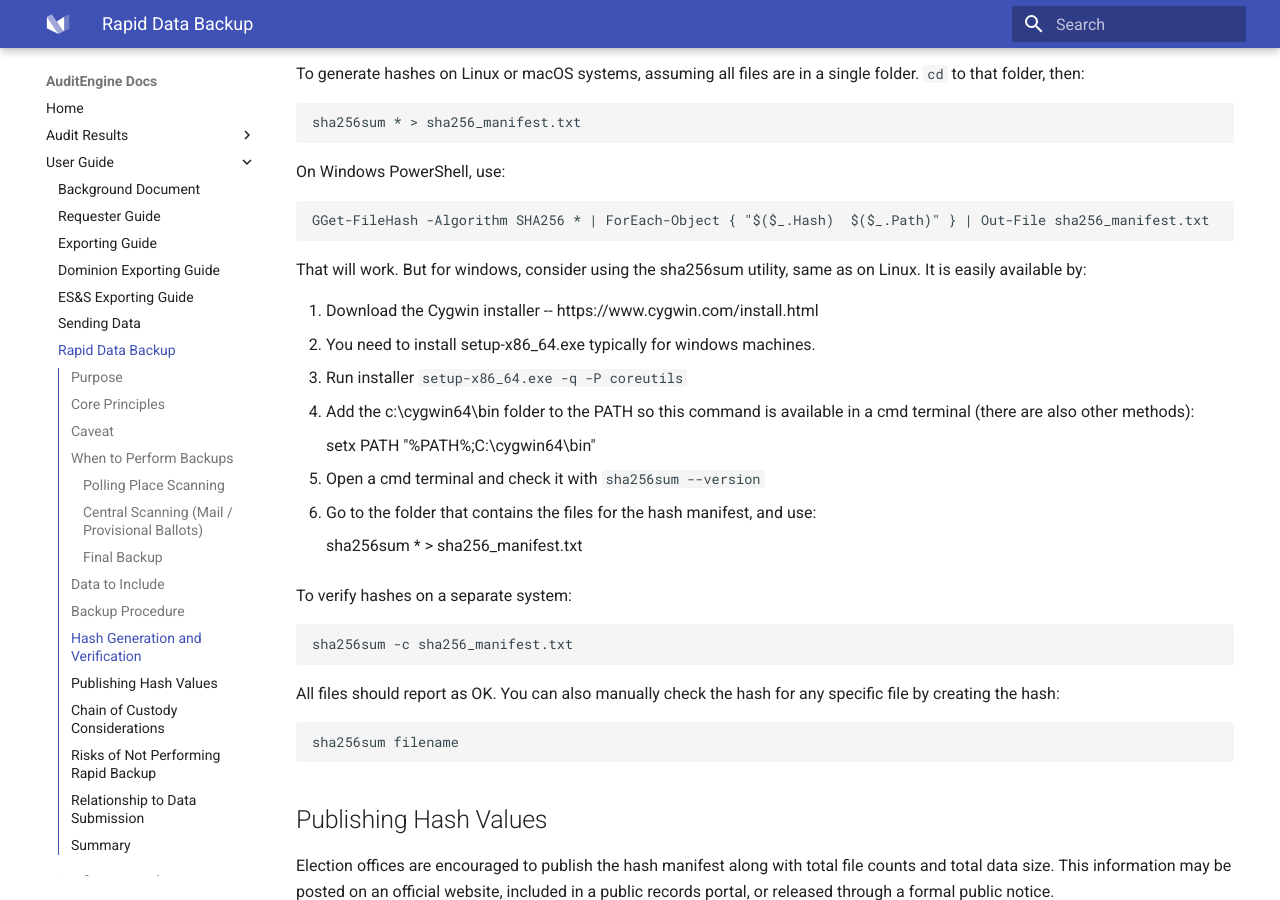
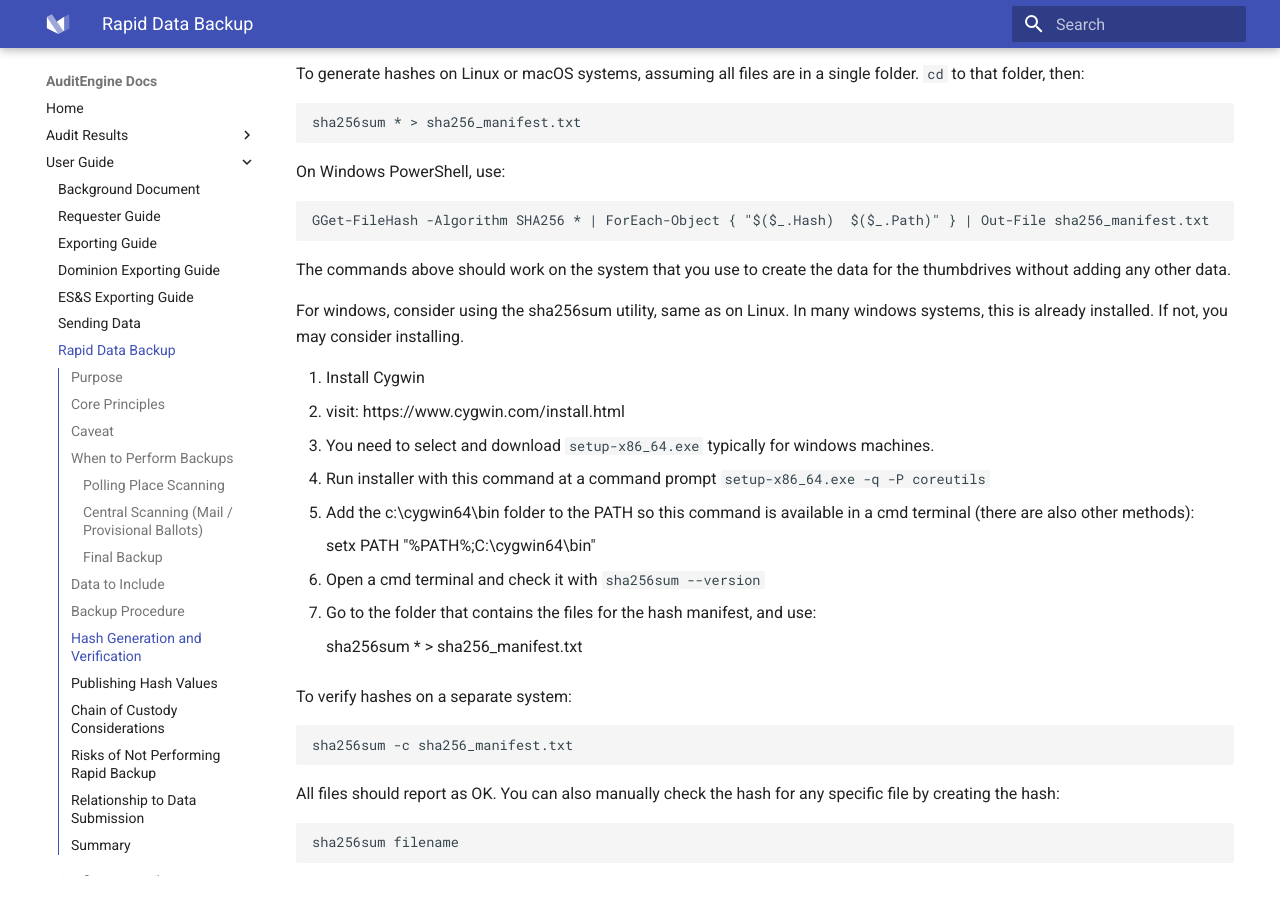
Before and after one commit to raylutz/audit-engine-docsite, an MkDocs documentation site: the page built from docs/user-guide/rapid_data_backup.md, in a window 1280 px wide and 900 px high, scrolled down 2429 px. Built offline with MkDocs 1.6.1 and Material for MkDocs 9.7.7, drawn with Linux system fonts in a browser that asks for light colours.

Commit message:
Update rapid_data_backup.md

```diff
--- a/docs/user-guide/rapid_data_backup.md
+++ b/docs/user-guide/rapid_data_backup.md
@@ -73,11 +73,14 @@ On Windows PowerShell, use:
 
     GGet-FileHash -Algorithm SHA256 * | ForEach-Object { "$($_.Hash)  $($_.Path)" } | Out-File sha256_manifest.txt
 
-That will work. But for windows, consider using the sha256sum utility, same as on Linux. It is easily available by:
+The commands above should work on the system that you use to create the data for the thumbdrives without adding any other data.
 
-1. Download the Cygwin installer -- https://www.cygwin.com/install.html
-2. You need to install setup-x86_64.exe typically for windows machines.
-3. Run installer `setup-x86_64.exe -q -P coreutils`
+For windows, consider using the sha256sum utility, same as on Linux. In many windows systems, this is already installed. If not, you may consider installing.
+
+1. Install Cygwin
+2. visit: https://www.cygwin.com/install.html
+2. You need to select and download `setup-x86_64.exe` typically for windows machines.
+3. Run installer with this command at a command prompt `setup-x86_64.exe -q -P coreutils`
 4. Add the c:\cygwin64\bin folder to the PATH so this command is available in a cmd terminal (there are also other methods):
 
     setx PATH "%PATH%;C:\cygwin64\bin"
```
